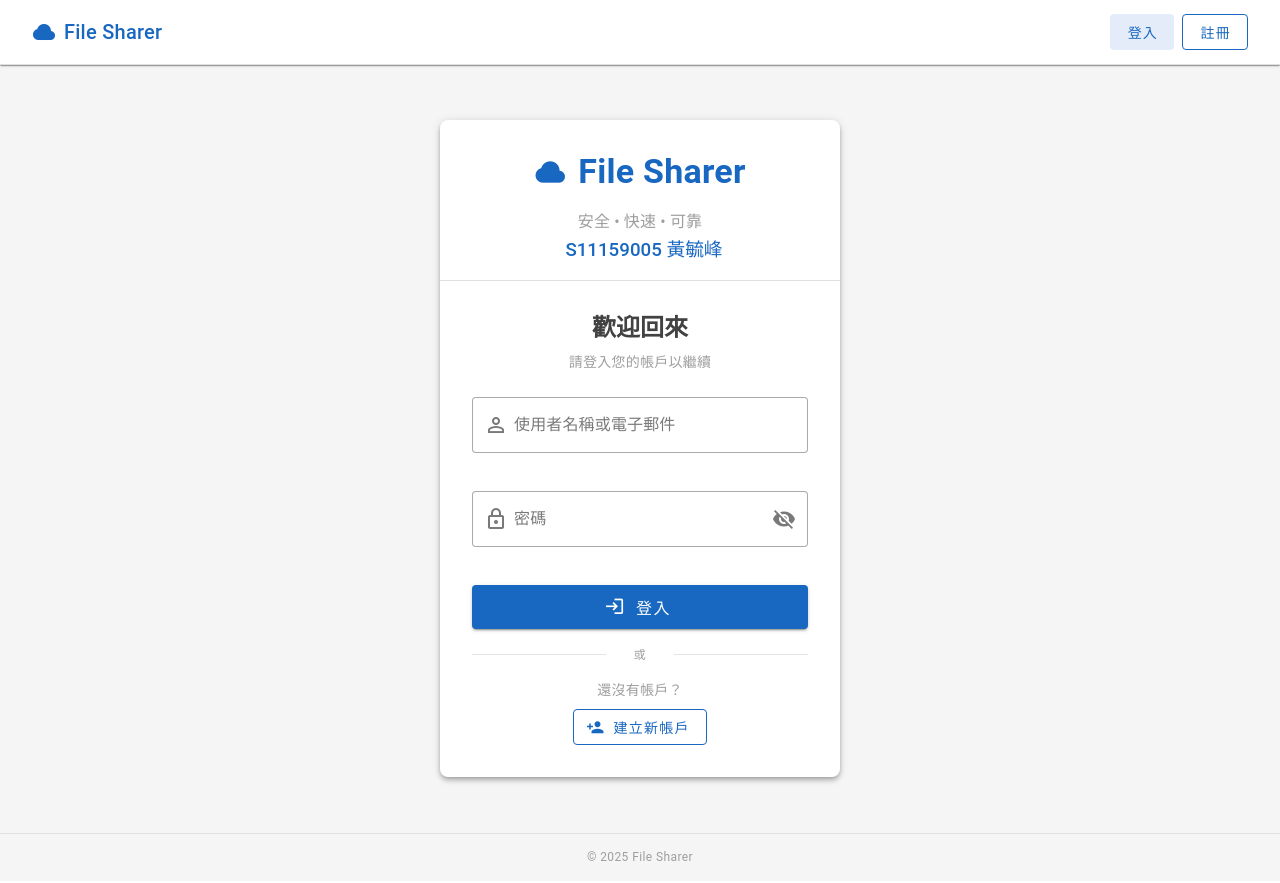
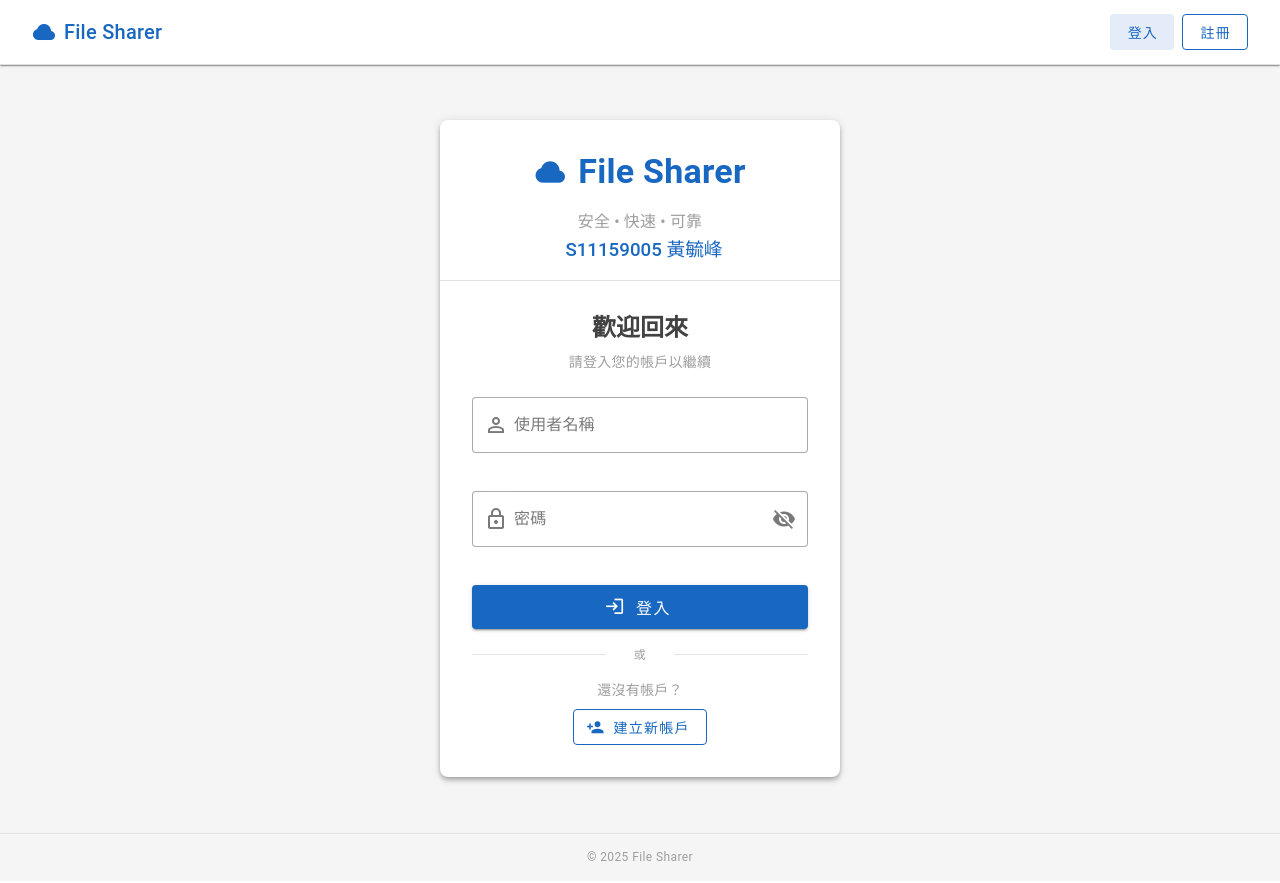
Before and after one commit to IDK-Silver/FileSharer, a Vue app in the folder frontend/: page /login in a window 1280 px wide. Built offline with nearby package versions, Linux system fonts and the light colour scheme; no server answers; a small style sheet from the web is missing.

Commit message:
feat: Update login form label to clarify username input requirement

```diff
--- a/frontend/src/pages/login.vue
+++ b/frontend/src/pages/login.vue
@@ -25,7 +25,7 @@
               </div>
 
               <v-form @submit.prevent="handleLogin" ref="loginForm">
-                <v-text-field v-model="username" label="使用者名稱或電子郵件" variant="outlined"
+                <v-text-field v-model="username" label="使用者名稱" variant="outlined"
                   prepend-inner-icon="mdi-account-outline" class="mb-4" :rules="[v => !!v || '請輸入使用者名稱或電子郵件']"
                   :disabled="authStore.loginLoading" color="primary"></v-text-field>
 
```
